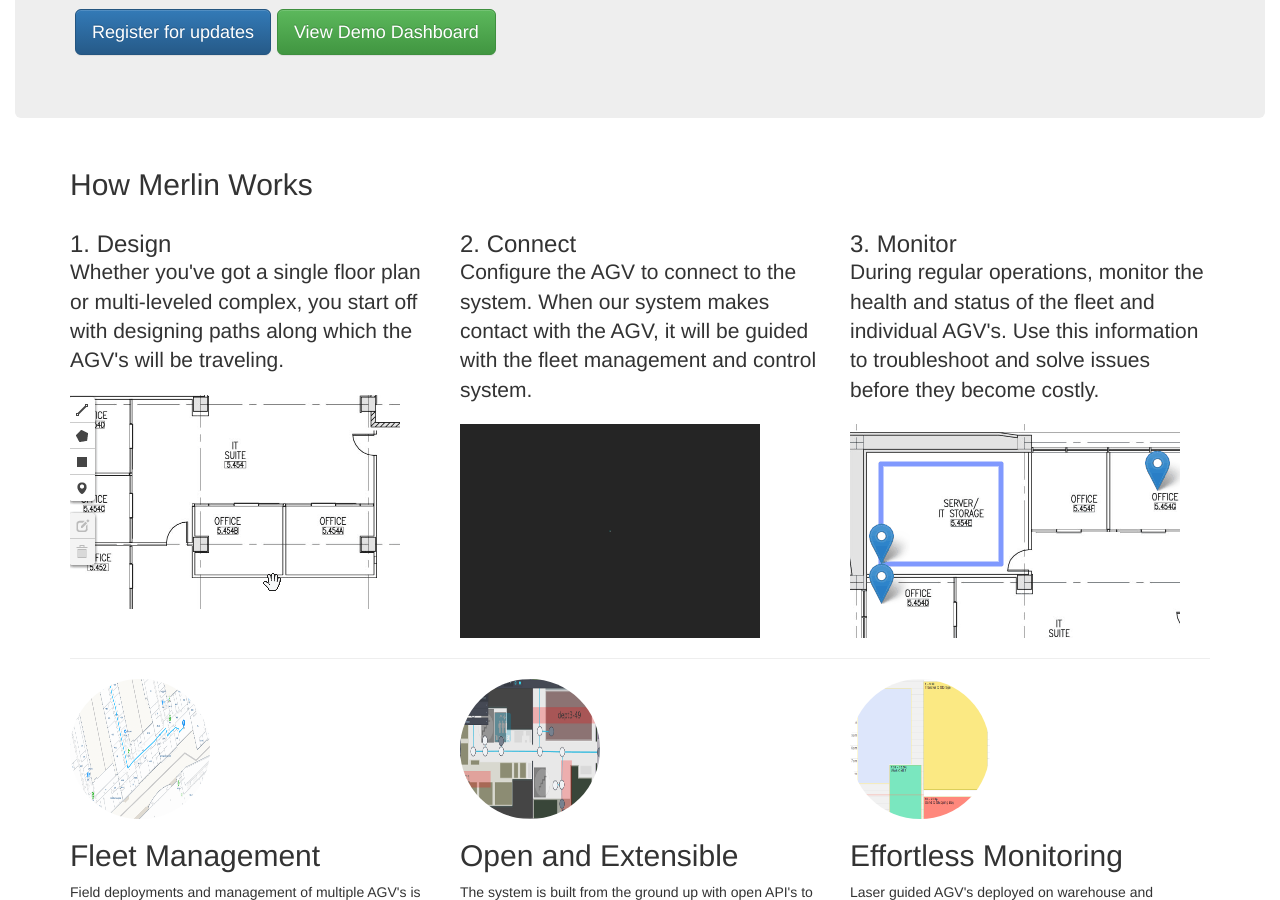
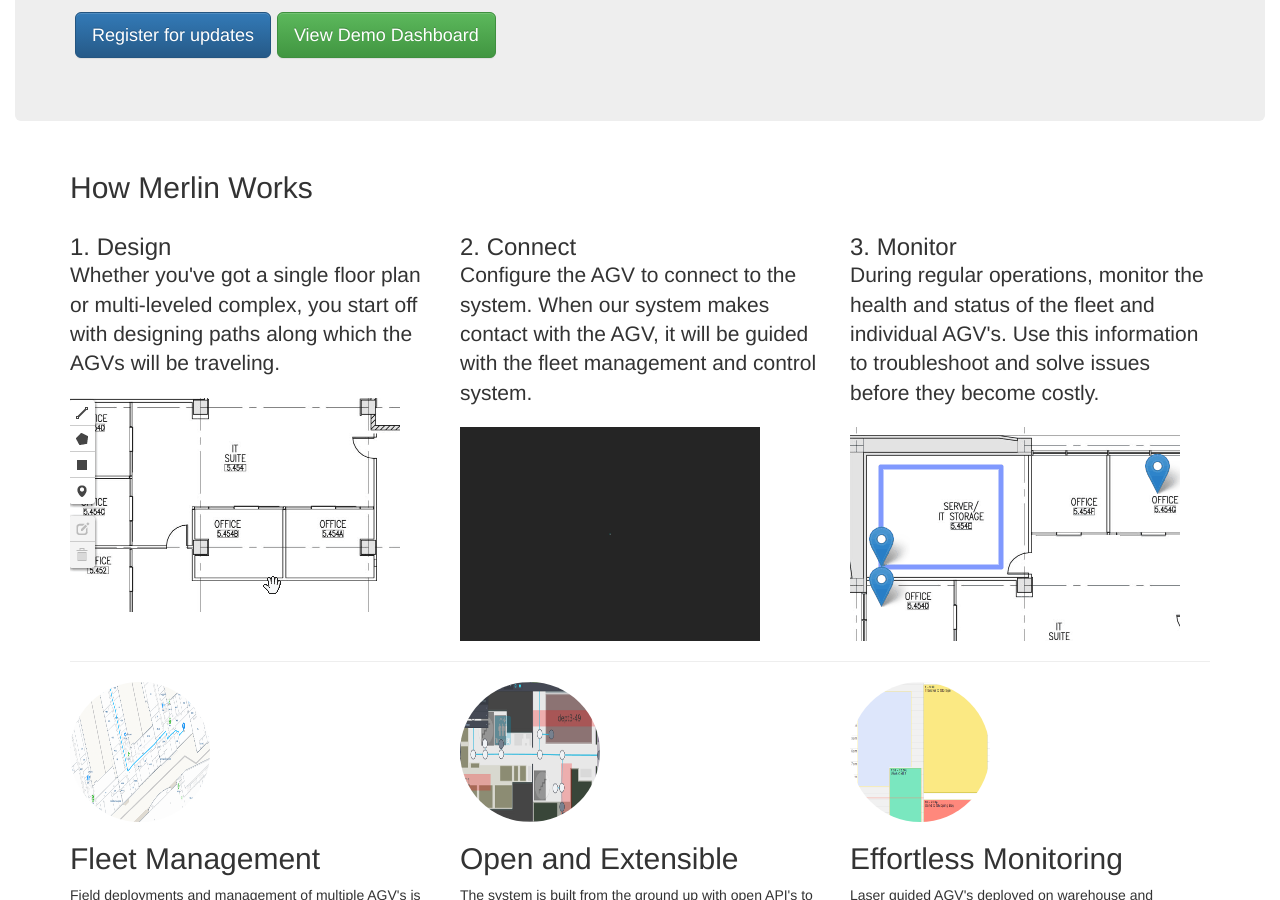
Before and after one commit to virajranjankumar/merlin, a Jekyll site: the page built from index.html, in a window 1280 px wide and 900 px high, scrolled down 338 px. Built offline with Jekyll 4.4.1, drawn with Linux system fonts in a browser that asks for light colours; nearby versions of some CDN libraries.

Commit message:
Add a home icon on header and fixed typo

```diff
--- a/_layouts/bootstrap.html
+++ b/_layouts/bootstrap.html
@@ -29,7 +29,7 @@
     {% endif %}
     <div class="container-fluid">
       <div class="masthead">
-        <h3 class="text-muted">{{ site.company }}</h3>
+        <h3 class="text-muted"><a href="{{ site.baseurl }}/"><span class="glyphicon glyphicon-home"></span></a>  {{ site.company }}</h3>
       </div>
       {{ content }}
       <footer class="footer">
--- a/index.html
+++ b/index.html
@@ -22,7 +22,7 @@
       <div class="text-xs-center col-md-4 col-xs-12">
         <div>
           <h3 class="text-thin">1. Design
-          <p class="fixed-height lead">Whether you've got a single floor plan or multi-leveled complex, you start off with designing paths along which the AGV's will be traveling.</p>
+          <p class="fixed-height lead">Whether you've got a single floor plan or multi-leveled complex, you start off with designing paths along which the AGVs will be traveling.</p>
         </div>
         <img class="limit-full-width limit-height align-center" width="330" height="214" src="{{ site.baseurl }}/assets/editor.gif">
       </div>
```
